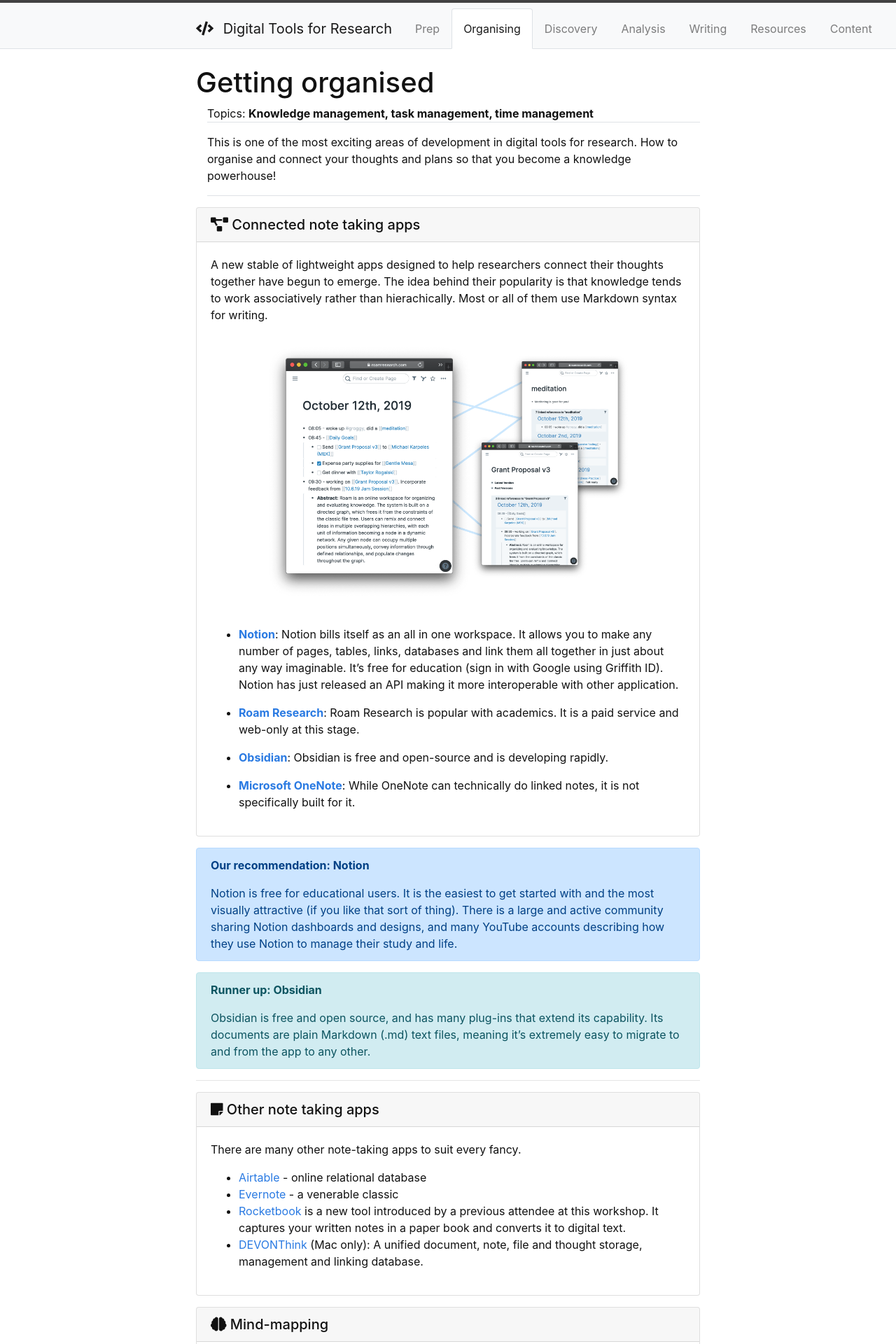
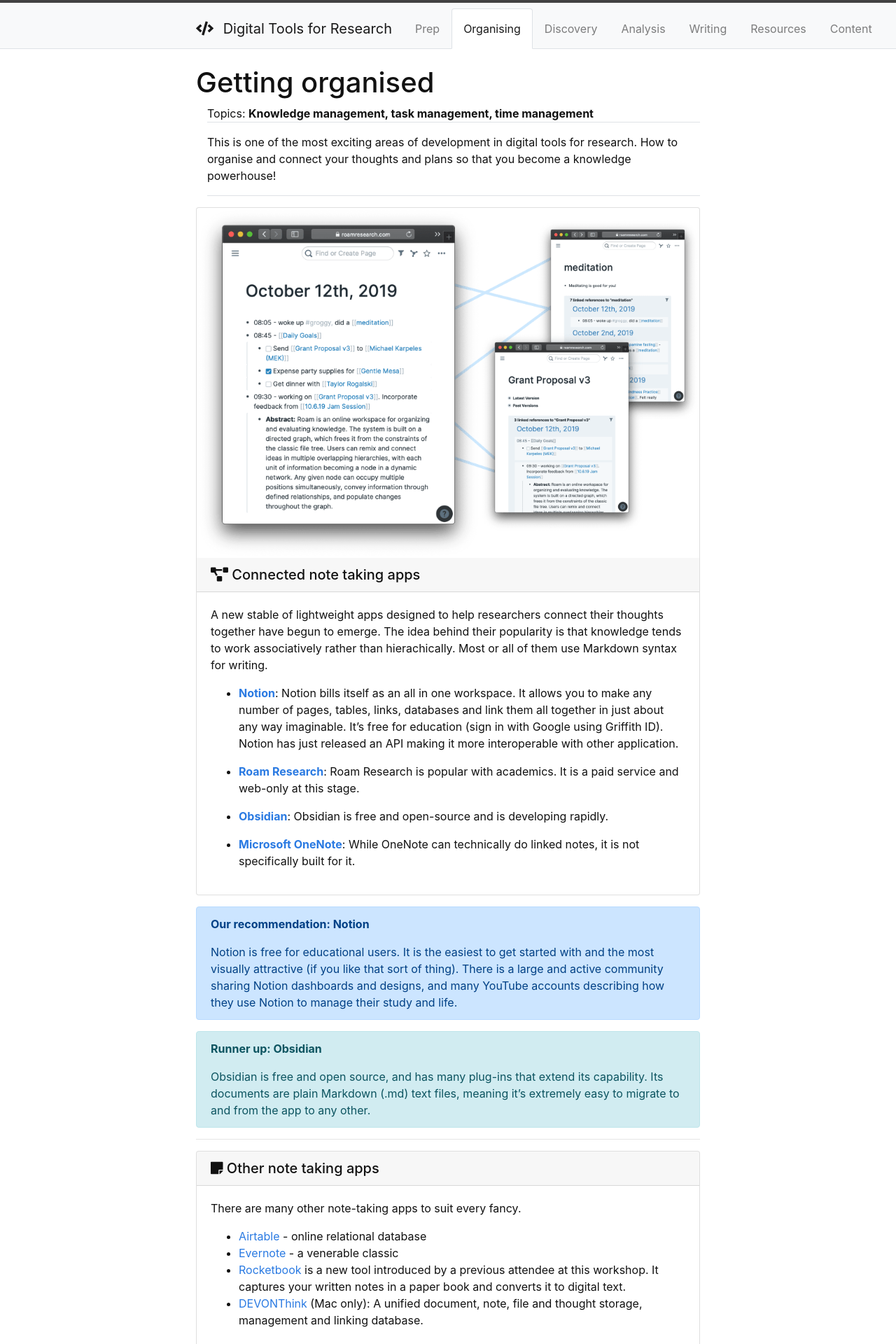
Before and after one commit to GriffithUniLibrary/digital-tools-modular, a Jekyll site: the page built from content/1-organising.md, in a window 1280 px wide. Shown: the top 1920 px of the page at 70% size. Built offline with Jekyll 4.4.1, drawn with Linux system fonts in a browser that asks for light colours.

Commit message:
Comitburo

```diff
--- a/content/1-organising.md
+++ b/content/1-organising.md
@@ -10,8 +10,6 @@ description: >
 {% capture connectednotes %}
 A new stable of lightweight apps designed to help researchers connect their thoughts together have begun to emerge. The idea behind their popularity is that knowledge tends to work associatively rather than hierachically. Most or all of them use Markdown syntax for writing.
 
-{% include figure.html img="Roam-Group-min.png" alt="Roam Research linked notes" width="80%" %}
-
 - **[Notion](http://www.notion.so)**: Notion bills itself as an all in one workspace. It allows you to make any number of pages, tables, links, databases and link them all together in just about any way imaginable. It's free for education (sign in with Google using Griffith ID). Notion has just released an API making it more interoperable with other application.
 
 - **[Roam Research](https://roamresearch.com)**: Roam Research is popular with academics. It is a paid service and web-only at this stage.
@@ -21,7 +19,7 @@ A new stable of lightweight apps designed to help researchers connect their thou
 - **[Microsoft OneNote](https://www.onenote.com/hrd)**: While OneNote can technically do linked notes, it is not specifically built for it.
 {% endcapture %}
 
-{% include card.html header="<i class='fas fa-project-diagram'></i> Connected note taking apps" text=connectednotes %}
+{% include card.html header="<i class='fas fa-project-diagram'></i> Connected note taking apps" text=connectednotes img="Roam-Group-min.png" %}
 
 {% capture bestconnected %}
 **Our recommendation: Notion**
```
